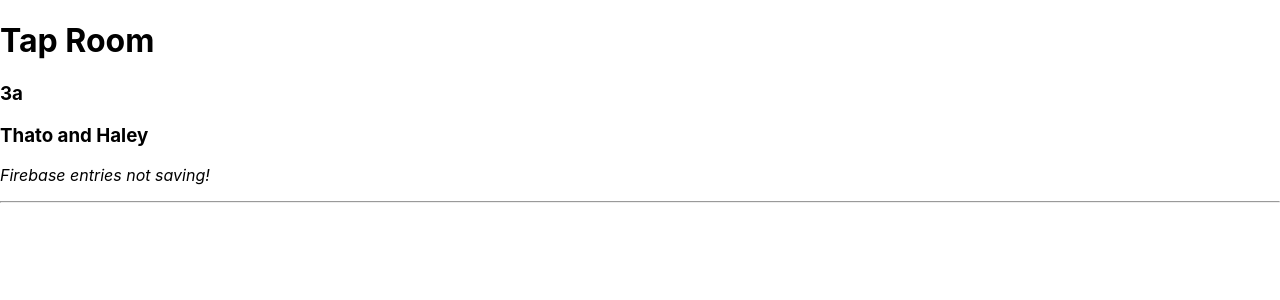
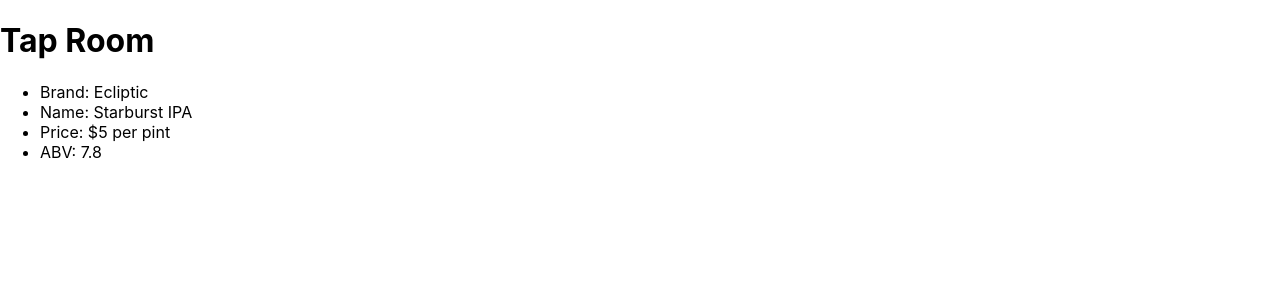
Before and after one commit to ShanGGraff/tap-room, a React (Create React App) app: page / in a window 1280 px wide. Shown: the top 300 px of the page. Built offline with nearby package versions, Linux system fonts and the light colour scheme.

Commit message:
Add Keg and Keglist components to App.js

```diff
--- a/src/components/App.js
+++ b/src/components/App.js
@@ -1,14 +1,12 @@
 import React from "react";
 import Header from "./Header";
+import KegList from "./KegList";
 
 function App(){
   return (
     <React.Fragment>
       <Header />
-      <h3>3a</h3>
-      <h3>Thato and Haley</h3>
-      <p><em>Firebase entries not saving!</em></p>
-      <hr/>
+      <KegList />
     </React.Fragment>
   );
 }
--- /dev/null
+++ b/src/components/Keg.js
@@ -0,0 +1,21 @@
+import React from "react";
+
+function Keg(){
+  const name = "Starburst IPA";
+  const brand = "Ecliptic";
+  const price = "5";
+  const abv = "7.8";
+
+  return (
+    <React.Fragment>
+      <ul>
+        <li>Brand: {brand}</li>
+        <li>Name: {name}</li>
+        <li>Price: ${price} per pint</li>
+        <li>ABV: {abv}</li>
+      </ul>
+    </React.Fragment>
+  );
+}
+
+export default Keg;
--- a/src/components/KegList.js
+++ b/src/components/KegList.js
@@ -0,0 +1,10 @@
+import React from "react";
+import Keg from "./Keg";
+
+function KegList(){
+  return (
+    <Keg />
+  );
+}
+
+export default KegList;
```
